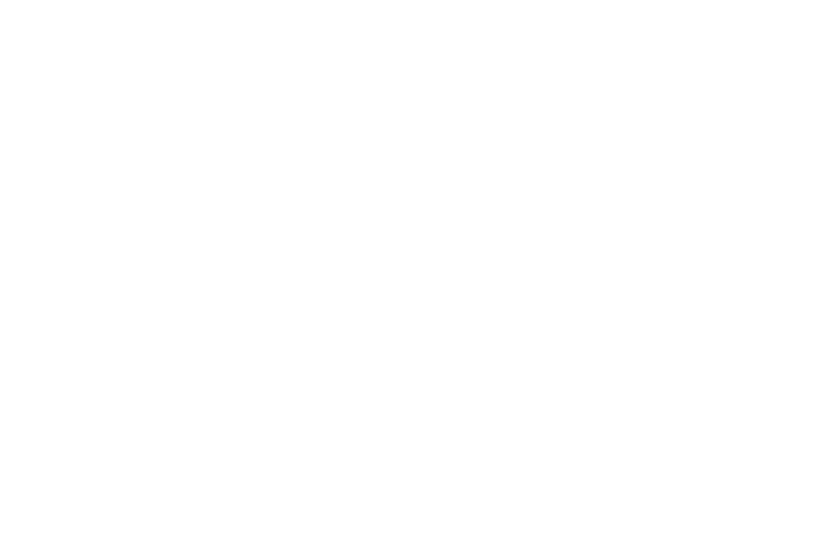
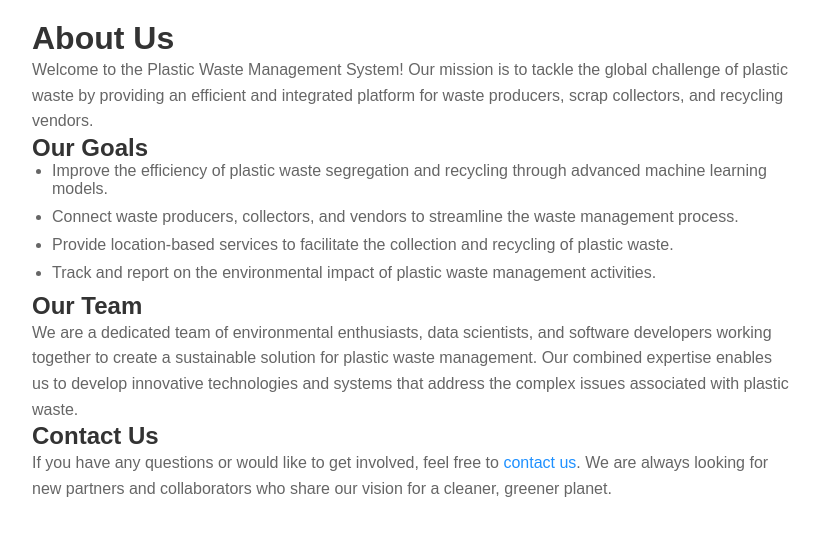
Before and after one commit to ProjectEcoPlast/ecoPlast_Frontend, a React (Create React App) app: page /about in a window 1280 px wide. Before the commit this address had no page. Shown: the top 536 px of the page, without its empty margins (228-1047 px from the left). Built offline with nearby package versions, Linux system fonts and the light colour scheme; a web font is replaced by a local one.

Commit message:
about us page created

```diff
--- a/src/App.jsx
+++ b/src/App.jsx
@@ -2,6 +2,7 @@
 import Home from "./Pages/Home/Home";
 import Sign from "./Pages/userlogin/Sign";
 import Info from './Pages/Info/Info';
+import About from './about/about'
 import GarbageAvailability from "./Pages/Garbage Availability/GarbageAvailability";
 import GarbageNearby from "./Pages/Garbage Nearby/GarbageNearby";
 import { BrowserRouter, Routes, Route } from "react-router-dom";
@@ -19,6 +20,7 @@
           <Route path="/home" element={<Home/>} />
           <Route path="/Sign" element={<Sign/>} />
           <Route path="/Info" element={<Info/>} />
+          <Route path="/about" element={<About/>} />
           <Route path="/GarbageNearby" element={<GarbageNearby/>} />
           <Route path="/garbageAvailability" element={<GarbageAvailability/>} />
           <Route path="/Dashboard" element={<Dashboard/>} />
--- a/src/Components/Footer/Footer.css
+++ b/src/Components/Footer/Footer.css
@@ -41,3 +41,6 @@
 .login{
     cursor: pointer;
 }
+.about{
+    cursor: pointer;
+}
--- a/src/Components/Footer/Footer.js
+++ b/src/Components/Footer/Footer.js
@@ -25,7 +25,7 @@
             </div>
           </div>
           <div className="icons">
-          <span>About Us</span>
+          <span className='about' onClick={(e) => {navigate('/about');}} value="About">About Us</span>
           <span className="footericon">
             <FacebookRoundedIcon sx={{ cursor: "pointer", height:"2rem",width:'2rem' }}/>
             <TwitterIcon sx={{ cursor: "pointer", height:"2rem",width:'2rem' }}/>
--- /dev/null
+++ b/src/about/about.css
@@ -0,0 +1,37 @@
+/* src/pages/About.css */
+
+.about-container {
+    max-width: 800px;
+    margin: 0 auto;
+    padding: 20px;
+    font-family: Arial, sans-serif;
+  }
+
+  .about-container h1,
+  .about-container h2 {
+    color: #333;
+  }
+
+  .about-container p {
+    color: #666;
+    line-height: 1.6;
+  }
+
+  .about-container ul {
+    list-style-type: disc;
+    margin-left: 20px;
+  }
+
+  .about-container ul li {
+    color: #666;
+    margin-bottom: 10px;
+  }
+
+  .about-container a {
+    color: #1e90ff;
+    text-decoration: none;
+  }
+
+  .about-container a:hover {
+    text-decoration: underline;
+  }
--- /dev/null
+++ b/src/about/about.jsx
@@ -0,0 +1,32 @@
+// src/pages/About.js
+
+import React from 'react';
+import './about.css'; // Assuming you have a CSS file for styling
+
+const About = () => {
+  return (
+    <div className="about-container">
+      <h1>About Us</h1>
+      <p>
+        Welcome to the Plastic Waste Management System! Our mission is to tackle the global challenge of plastic waste by providing an efficient and integrated platform for waste producers, scrap collectors, and recycling vendors.
+      </p>
+      <h2>Our Goals</h2>
+      <ul>
+        <li>Improve the efficiency of plastic waste segregation and recycling through advanced machine learning models.</li>
+        <li>Connect waste producers, collectors, and vendors to streamline the waste management process.</li>
+        <li>Provide location-based services to facilitate the collection and recycling of plastic waste.</li>
+        <li>Track and report on the environmental impact of plastic waste management activities.</li>
+      </ul>
+      <h2>Our Team</h2>
+      <p>
+        We are a dedicated team of environmental enthusiasts, data scientists, and software developers working together to create a sustainable solution for plastic waste management. Our combined expertise enables us to develop innovative technologies and systems that address the complex issues associated with plastic waste.
+      </p>
+      <h2>Contact Us</h2>
+      <p>
+        If you have any questions or would like to get involved, feel free to <a href="/contact">contact us</a>. We are always looking for new partners and collaborators who share our vision for a cleaner, greener planet.
+      </p>
+    </div>
+  );
+}
+
+export default About;
```
Also changed, not shown: 1 other file (tests, documents, lock files or other folders).
